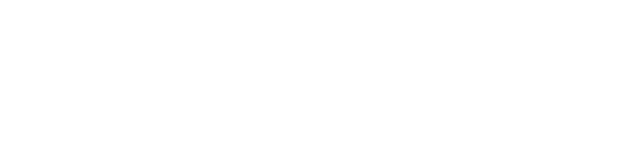
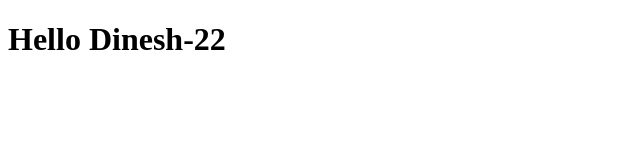
Before and after one commit to Dinesh-22/Git-Learn2, a plain HTML site: page index.html in a window 1280 px wide. Shown: the whole page, without its empty margins (0-640 px from the left). Drawn offline with Linux system fonts and the light colour scheme.

Commit message:
index.html is modified

```diff
--- a/index.html
+++ b/index.html
@@ -6,6 +6,6 @@
     <title>Document</title>
 </head>
 <body>
-
+    <h1>Hello Dinesh-22</h1>
 </body>
 </html>
--- a/style.css
+++ b/style.css
@@ -0,0 +1,4 @@
+*{
+    margin:0px;
+    padding: 0px;
+}
```
